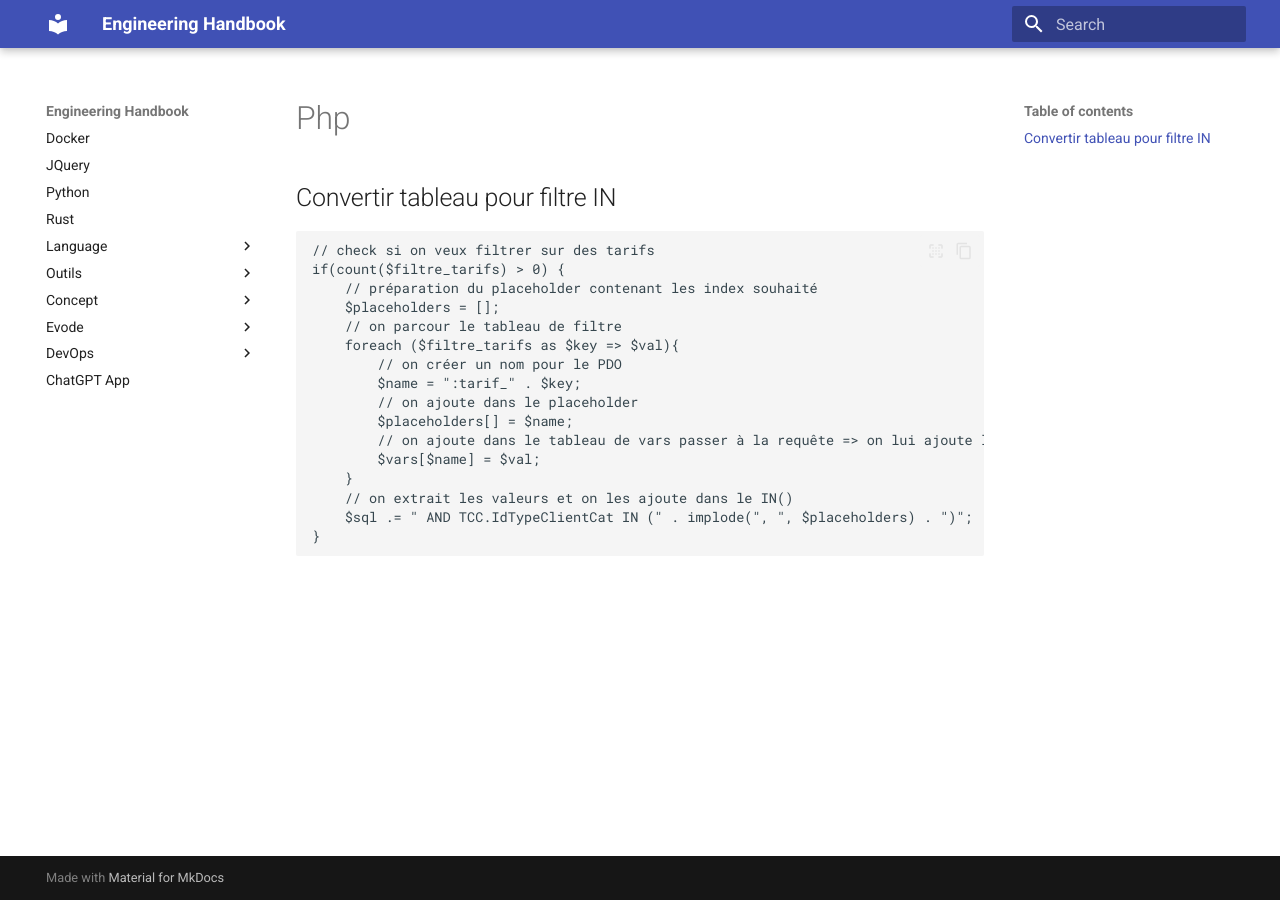
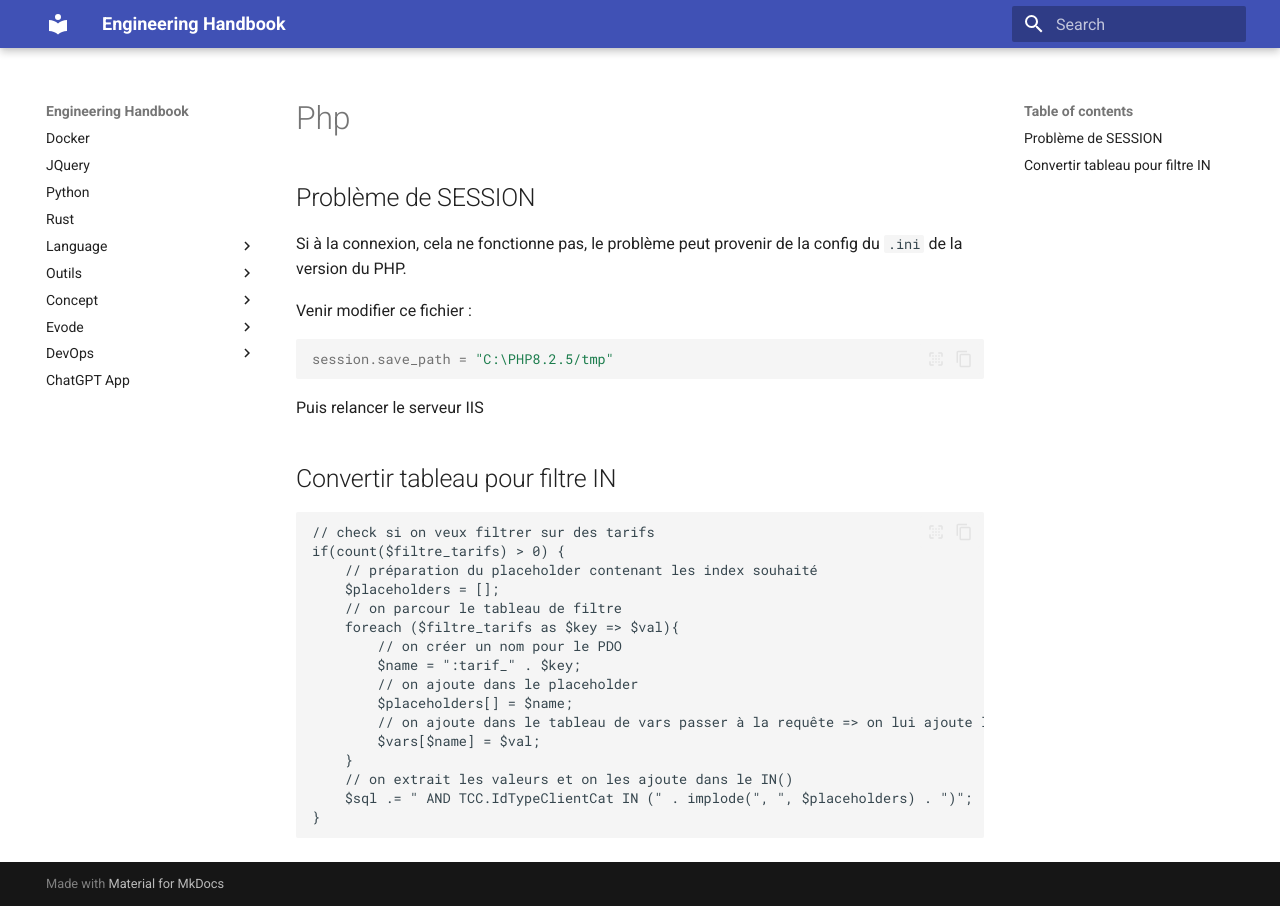
Before and after one commit to GuillemotClement/engineering-handbook, an MkDocs documentation site: the page built from docs/evode/php.md, in a window 1280 px wide. Built offline with MkDocs 1.6.1 and Material for MkDocs 9.7.7, drawn with Linux system fonts in a browser that asks for light colours.

Commit message:
evode: fix problème session

````diff
--- a/docs/evode/php.md
+++ b/docs/evode/php.md
@@ -1,3 +1,14 @@
+## Problème de SESSION
+
+Si à la connexion, cela ne fonctionne pas, le problème peut provenir de la config du `.ini` de la version du PHP.
+
+Venir modifier ce fichier :
+```ini
+session.save_path = "C:\PHP8.2.5/tmp"
+```
+
+Puis relancer le serveur IIS
+
 ## Convertir tableau pour filtre IN
 
 ```php
````
Also changed, not shown: 1 other file.
